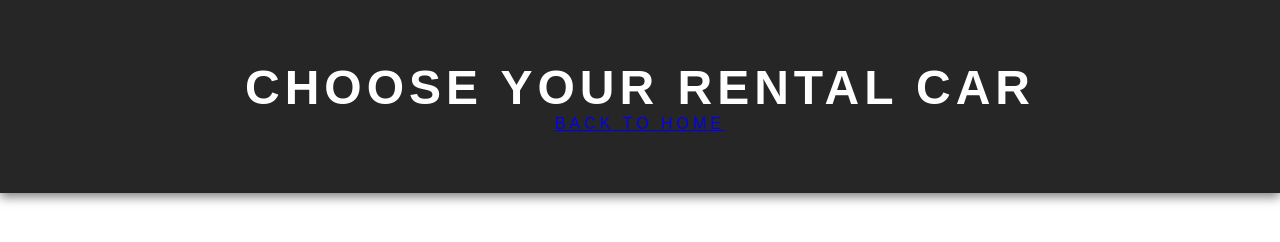
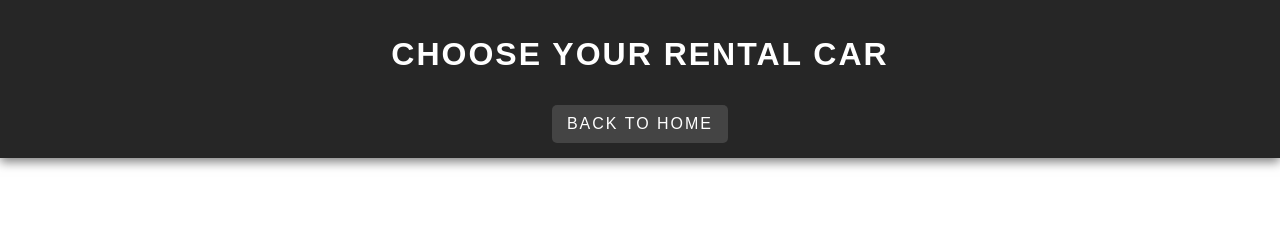
Before and after one commit to vincintt/AWD-SEATWORK-1-2-VV-25, a plain HTML site: page pages/page1/rentalpage.html in a window 1280 px wide. Drawn offline with Linux system fonts and the light colour scheme.

Commit message:
Update rentalpage.html

```diff
--- a/pages/page1/rentalpage.html
+++ b/pages/page1/rentalpage.html
@@ -4,7 +4,7 @@
     <meta charset="UTF-8">
     <meta name="viewport" content="width=device-width, initial-scale=1.0">
     <title>Rent a Car</title>
-    <link rel="stylesheet" href="../../assets/css/styles.css">
+    <link rel="stylesheet" href="../../assets/css/styles1.css">
 </head>
 <body class="rental">
     <header>
```
